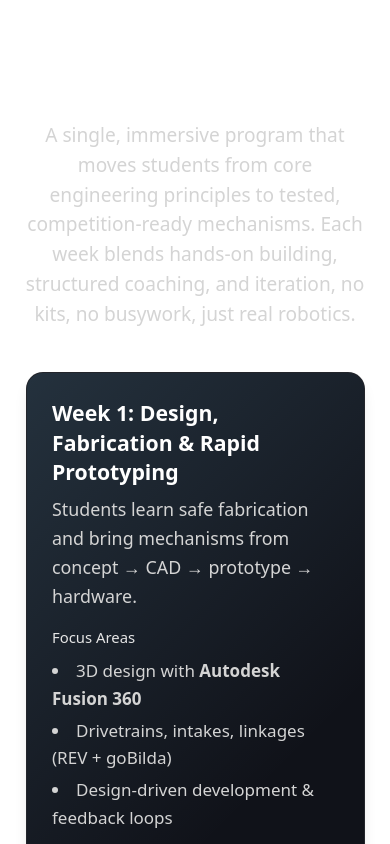
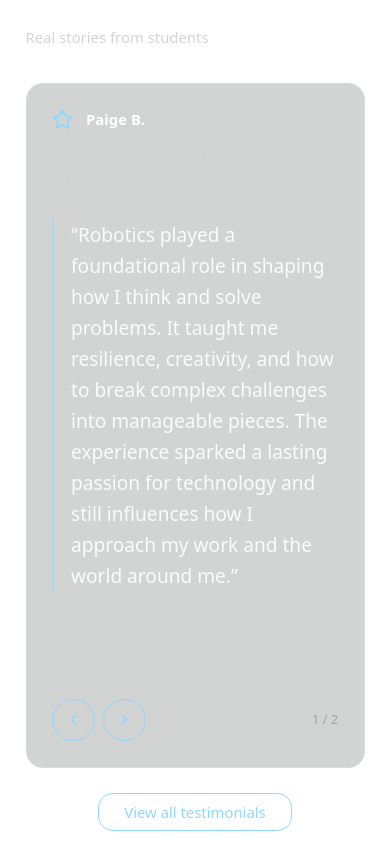
Before and after one commit to KingKumar/camp-asimov, a Next.js app: page / in a window 390 px wide. Shown: the part 1920-2764 px from the top of the page. Built offline with nearby package versions, Linux system fonts and the light colour scheme.

Commit message:
testimonials section added

```diff
--- a/components/AsimovLanding.tsx
+++ b/components/AsimovLanding.tsx
@@ -4,7 +4,7 @@ import { useState, useEffect, useRef } from "react";
 import { motion } from "framer-motion";
 import {
   Check, Shield, Cpu, Sparkles, Wrench,
-  Trophy, Menu, X
+  Trophy, Menu, X, Star, ChevronLeft, ChevronRight
 } from "lucide-react";
 import { Button } from "@/components/ui/button";
 import SessionPicker from "@/components/SessionPicker";
@@ -44,6 +44,28 @@ const faqs = [
   {
     q: "What is your teacher : student ratio?",
     a: "We target a 1:8 Teacher : Student ratio, with additional mentors during machine time.",
+  },
+];
+
+const testimonials = [
+  {
+    name: "Paige B.",
+    role: "Former robotics student of Ronit Kumar",
+    quote:
+      "Robotics played a foundational role in shaping how I think and solve problems. It taught me resilience, creativity, and how to break complex challenges into manageable pieces. The experience sparked a lasting passion for technology and still influences how I approach my work and the world around me.",
+    details: [
+      "Computer Science, Colgate University",
+      "AI Engineer, Activision (Infinity Ward)",
+    ],
+  },
+  {
+    name: "Bella L.",
+    role: "Former robotics student of Ronit Kumar",
+    quote:
+      "One of my favorite parts of robotics was the community and the way Kumar always made the space inviting and lighthearted. Even though building a robot could be frustrating at times, I loved the challenge of thinking creatively and learning to pivot quickly when something didn't work. It was always so gratifying to step back and see the final product with my team.",
+    details: [
+      "Neurobiology, University of California, Davis",
+    ],
   },
 ];
 
@@ -176,6 +198,9 @@ export default function AsimovCampLanding() {
   const [mobileOpen, setMobileOpen] = useState(false);
   const [scrolled, setScrolled] = useState(false);
   const [showReel, setShowReel] = useState(false);
+  const [testimonialIndex, setTestimonialIndex] = useState(0);
+  const [showAllTestimonials, setShowAllTestimonials] = useState(false);
+  const [activeSection, setActiveSection] = useState<string>("");
 
  const sentinelRef = useRef<HTMLDivElement | null>(null);
 
@@ -207,8 +232,34 @@ export default function AsimovCampLanding() {
     };
   }, [mobileOpen, showReel]);
 
+  const activeTestimonial = testimonials[testimonialIndex] || testimonials[0];
+
+  useEffect(() => {
+    const ids = ["testimonials", "program", "why", "safety", "faq", "contact"];
+    const sections = ids
+      .map((id) => document.getElementById(id))
+      .filter((el): el is HTMLElement => Boolean(el));
+    if (!sections.length) return;
+
+    const io = new IntersectionObserver(
+      (entries) => {
+        const visible = entries
+          .filter((e) => e.isIntersecting)
+          .sort((a, b) => b.intersectionRatio - a.intersectionRatio);
+        if (visible[0]) setActiveSection(visible[0].target.id);
+      },
+      {
+        rootMargin: "-35% 0px -55% 0px",
+        threshold: [0, 0.25, 0.5, 0.75, 1],
+      }
+    );
+
+    sections.forEach((s) => io.observe(s));
+    return () => io.disconnect();
+  }, []);
+
   return (
-    <div className="min-h-screen w-full text-white relative overflow-hidden">
+    <div className="min-h-screen w-full text-white relative overflow-x-hidden pt-12 md:pt-16">
       {/* Full-page video background */}
       <div className="fixed inset-0 -z-10">
         <video
@@ -295,8 +346,8 @@ export default function AsimovCampLanding() {
       ======================================= */}
       {/* ================= NAV ================= */}
 <header
-  className={`
-    sticky top-0 z-50 border-b w-full
+      className={`
+    fixed top-0 z-50 border-b w-full
     transition-all duration-300
     ${scrolled
       ? "py-2 backdrop-blur-md bg-[rgba(10,11,16,0.8)]"
@@ -327,11 +378,48 @@ export default function AsimovCampLanding() {
 
     {/* RIGHT: DESKTOP NAV */}
     <nav className="hidden md:flex items-center gap-6 text-sm text-neutral-300 ml-auto">
-      <a href="#program" className="hover:text-white">Program Details</a>
-      <a href="#why" className="hover:text-white">Why Us</a>
-      <a href="#safety" className="hover:text-white">Safety</a>
-      <a href="#faq" className="hover:text-white">FAQ</a>
-      <a href="#contact" className="hover:text-white">Contact</a>
+      <a
+        href="#testimonials"
+        className={`hover:text-white ${activeSection === "testimonials" ? "font-semibold" : "text-neutral-300"}`}
+        style={activeSection === "testimonials" ? { color: ink.accent, textDecoration: "underline", textDecorationColor: ink.accent, textUnderlineOffset: 6 } : undefined}
+      >
+        Testimonials
+      </a>
+      <a
+        href="#program"
+        className={`hover:text-white ${activeSection === "program" ? "font-semibold" : "text-neutral-300"}`}
+        style={activeSection === "program" ? { color: ink.accent, textDecoration: "underline", textDecorationColor: ink.accent, textUnderlineOffset: 6 } : undefined}
+      >
+        Program Details
+      </a>
+      <a
+        href="#why"
+        className={`hover:text-white ${activeSection === "why" ? "font-semibold" : "text-neutral-300"}`}
+        style={activeSection === "why" ? { color: ink.accent, textDecoration: "underline", textDecorationColor: ink.accent, textUnderlineOffset: 6 } : undefined}
+      >
+        Why Us
+      </a>
+      <a
+        href="#safety"
+        className={`hover:text-white ${activeSection === "safety" ? "font-semibold" : "text-neutral-300"}`}
+        style={activeSection === "safety" ? { color: ink.accent, textDecoration: "underline", textDecorationColor: ink.accent, textUnderlineOffset: 6 } : undefined}
+      >
+        Safety
+      </a>
+      <a
+        href="#faq"
+        className={`hover:text-white ${activeSection === "faq" ? "font-semibold" : "text-neutral-300"}`}
+        style={activeSection === "faq" ? { color: ink.accent, textDecoration: "underline", textDecorationColor: ink.accent, textUnderlineOffset: 6 } : undefined}
+      >
+        FAQ
+      </a>
+      <a
+        href="#contact"
+        className={`hover:text-white ${activeSection === "contact" ? "font-semibold" : "text-neutral-300"}`}
+        style={activeSection === "contact" ? { color: ink.accent, textDecoration: "underline", textDecorationColor: ink.accent, textUnderlineOffset: 6 } : undefined}
+      >
+        Contact
+      </a>
 
       <Button
         asChild
@@ -372,11 +460,12 @@ export default function AsimovCampLanding() {
       className="px-4 sm:px-6 pb-4 pt-2 space-y-2 border-t"
       style={{ borderColor: ink.line, background: "rgba(10,11,16,0.9)" }}
     >
-      <a href="#program" className="block px-3 py-2 rounded-lg hover:bg-white/5" onClick={() => setMobileOpen(false)}>Program Details</a>
-      <a href="#why"     className="block px-3 py-2 rounded-lg hover:bg-white/5" onClick={() => setMobileOpen(false)}>Why Us</a>
-      <a href="#safety"  className="block px-3 py-2 rounded-lg hover:bg-white/5" onClick={() => setMobileOpen(false)}>Safety</a>
-      <a href="#faq"     className="block px-3 py-2 rounded-lg hover:bg-white/5" onClick={() => setMobileOpen(false)}>FAQ</a>
-      <a href="#contact" className="block px-3 py-2 rounded-lg hover:bg-white/5" onClick={() => setMobileOpen(false)}>Contact</a>
+      <a href="#testimonials" className={`block px-3 py-2 rounded-lg hover:bg-white/5 ${activeSection === "testimonials" ? "text-white" : "text-neutral-300"}`} onClick={() => setMobileOpen(false)}>Testimonials</a>
+      <a href="#program" className={`block px-3 py-2 rounded-lg hover:bg-white/5 ${activeSection === "program" ? "text-white" : "text-neutral-300"}`} onClick={() => setMobileOpen(false)}>Program Details</a>
+      <a href="#why"     className={`block px-3 py-2 rounded-lg hover:bg-white/5 ${activeSection === "why" ? "text-white" : "text-neutral-300"}`} onClick={() => setMobileOpen(false)}>Why Us</a>
+      <a href="#safety"  className={`block px-3 py-2 rounded-lg hover:bg-white/5 ${activeSection === "safety" ? "text-white" : "text-neutral-300"}`} onClick={() => setMobileOpen(false)}>Safety</a>
+      <a href="#faq"     className={`block px-3 py-2 rounded-lg hover:bg-white/5 ${activeSection === "faq" ? "text-white" : "text-neutral-300"}`} onClick={() => setMobileOpen(false)}>FAQ</a>
+      <a href="#contact" className={`block px-3 py-2 rounded-lg hover:bg-white/5 ${activeSection === "contact" ? "text-white" : "text-neutral-300"}`} onClick={() => setMobileOpen(false)}>Contact</a>
 
       <div className="flex gap-2 pt-2">
         <Button
@@ -398,7 +487,7 @@ export default function AsimovCampLanding() {
 
       {/* HERO */}
       <section className="relative">
-        <div className="mx-auto max-w-7xl px-6 pt-8 pb-20 md:pt-16 md:pb-28 grid md:grid-cols-2 gap-12 items-center">
+        <div className="mx-auto max-w-7xl px-6 pt-4 pb-20 md:pt-8 md:pb-28 grid md:grid-cols-2 gap-12 items-center">
           <div>
             <motion.h1
               initial={{ y: 14, opacity: 0 }}
@@ -528,6 +617,118 @@ export default function AsimovCampLanding() {
               </div>
             </div>
           </motion.div>
+        </div>
+      </section>
+
+      {/* TESTIMONIALS */}
+      <section className="py-20 border-t scroll-mt-28 md:scroll-mt-32" style={{ borderColor: ink.line }}>
+        <div className="px-6">
+          <div className="mx-auto max-w-7xl">
+            <div className="flex items-end justify-between flex-wrap gap-4">
+              <h2 id="testimonials" className="text-2xl md:text-3xl font-bold">Testimonials</h2>
+              <div className="text-sm text-neutral-300">Real stories from students</div>
+            </div>
+          </div>
+
+          <div className="mt-8 w-full">
+            <div className="mx-auto w-full max-w-7xl">
+              <div
+                className="relative rounded-2xl border p-6 md:p-10"
+                style={{ borderColor: "rgba(255,255,255,0.14)", background: "rgba(10,12,16,0.18)" }}
+              >
+                <div className="flex items-center gap-3 text-sm text-neutral-300">
+                  <Star className="h-5 w-5" style={{ color: ink.accent }} />
+                  <span className="font-semibold text-white">{activeTestimonial.name}</span>
+                </div>
+                <div className="mt-2 text-neutral-300">{activeTestimonial.role}</div>
+
+                <div
+                  className="mt-6 border-l-2 pl-4 text-lg md:text-xl text-white/90 leading-relaxed"
+                  style={{ borderColor: "rgba(143,215,255,0.6)" }}
+                >
+                  “{activeTestimonial.quote}”
+                </div>
+
+                <div className="mt-6 text-sm text-neutral-300 space-y-1">
+                  {activeTestimonial.details.map((d) => (
+                    <div key={d}>{d}</div>
+                  ))}
+                </div>
+
+                <div className="mt-8 flex items-center justify-between">
+                  <div className="flex items-center gap-2">
+                    <button
+                      type="button"
+                      className="h-10 w-10 rounded-full border flex items-center justify-center transition-transform hover:-translate-y-0.5 active:scale-[0.98]"
+                      style={{ borderColor: ink.accent, color: ink.accent }}
+                      onClick={() =>
+                        setTestimonialIndex((i) =>
+                          (i - 1 + testimonials.length) % testimonials.length
+                        )
+                      }
+                      aria-label="Previous testimonial"
+                    >
+                      <ChevronLeft className="h-4 w-4" />
+                    </button>
+                    <button
+                      type="button"
+                      className="h-10 w-10 rounded-full border flex items-center justify-center transition-transform hover:-translate-y-0.5 active:scale-[0.98]"
+                      style={{ borderColor: ink.accent, color: ink.accent }}
+                      onClick={() =>
+                        setTestimonialIndex((i) => (i + 1) % testimonials.length)
+                      }
+                      aria-label="Next testimonial"
+                    >
+                      <ChevronRight className="h-4 w-4" />
+                    </button>
+                  </div>
+                  <div className="text-xs text-neutral-400">
+                    {testimonialIndex + 1} / {testimonials.length}
+                  </div>
+                </div>
+              </div>
+
+              <div className="mt-6 text-center">
+                <Button
+                  type="button"
+                  onClick={() => setShowAllTestimonials((v) => !v)}
+                  className="px-6 py-3 border"
+                  style={{ backgroundColor: "transparent", color: ink.accent, borderColor: ink.accent, textShadow: "none" }}
+                >
+                  {showAllTestimonials ? "Close all testimonials" : "View all testimonials"}
+                </Button>
+              </div>
+
+              {showAllTestimonials && (
+                <div className="mt-6 grid gap-4">
+                  {testimonials.map((t) => (
+                    <div
+                      key={t.name}
+                      className="rounded-2xl border p-6"
+                      style={{ borderColor: "rgba(255,255,255,0.14)", background: "rgba(10,12,16,0.18)" }}
+                    >
+                      <div className="flex items-center gap-3 text-sm text-neutral-300">
+                        <Star className="h-5 w-5" style={{ color: ink.accent }} />
+                        <span className="font-semibold text-white">{t.name}</span>
+                      </div>
+                      <div className="mt-2 text-neutral-300">{t.role}</div>
+                      <div
+                        className="mt-4 border-l-2 pl-4 text-base md:text-lg text-white/90 leading-relaxed"
+                        style={{ borderColor: "rgba(143,215,255,0.6)" }}
+                      >
+                        “{t.quote}”
+                      </div>
+                      <div className="mt-4 text-sm text-neutral-300 space-y-1">
+                        {t.details.map((d) => (
+                          <div key={d}>{d}</div>
+                        ))}
+                      </div>
+                    </div>
+                  ))}
+                </div>
+              )}
+            </div>
+          </div>
         </div>
       </section>
 
```
